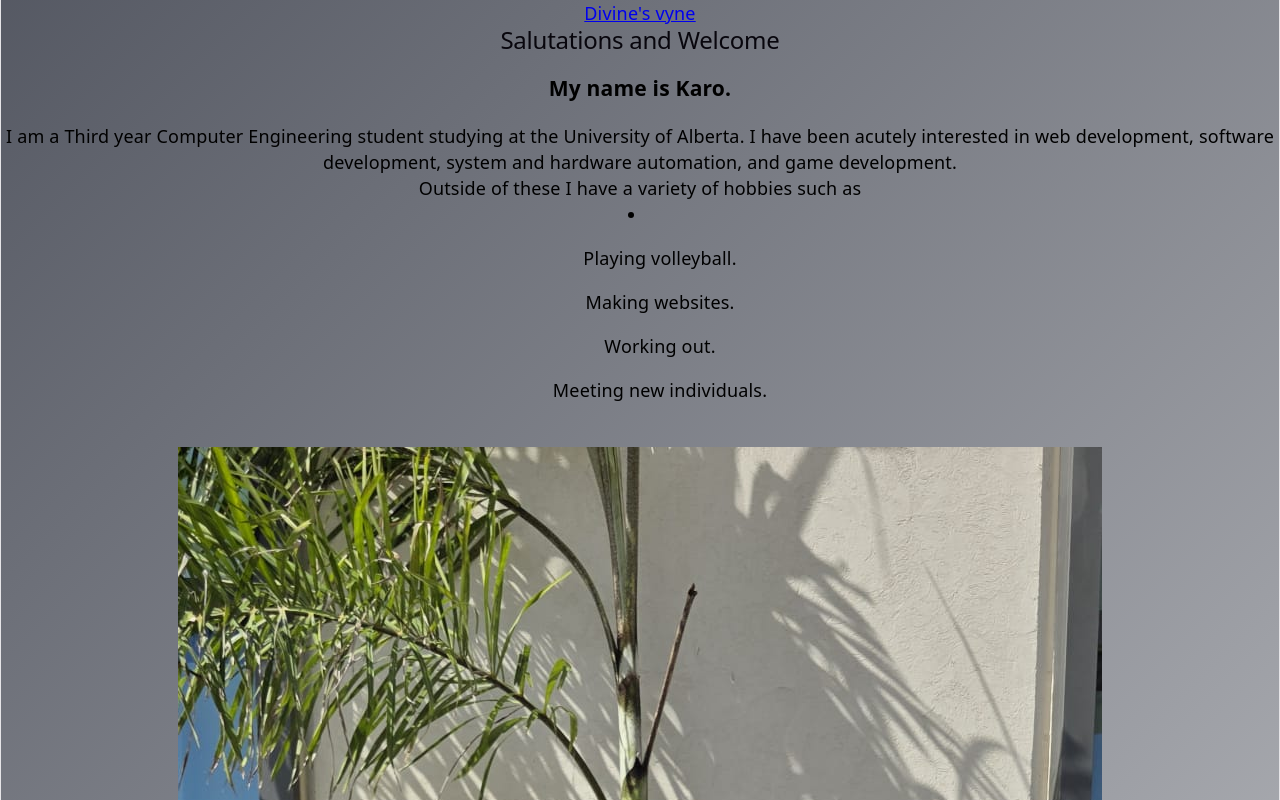
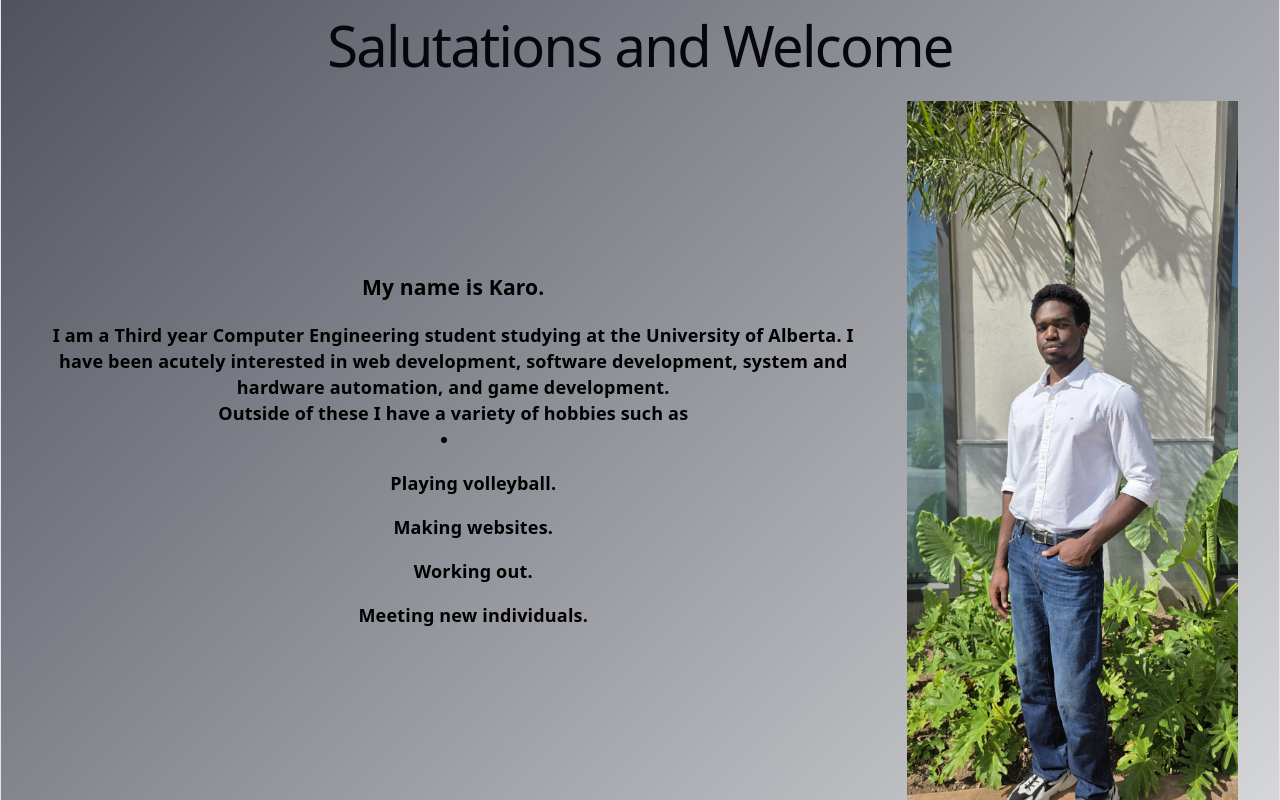
Before and after one commit to kdruid/My-Website, a React (Vite) app in the folder my-react-app/: page / in a window 1280 px wide. Shown: the top 800 px of the page. Built offline with nearby package versions, Linux system fonts and the light colour scheme.

Commit message:
layout_change_2

```diff
--- a/my-react-app/src/App.css
+++ b/my-react-app/src/App.css
@@ -101,7 +101,7 @@ html, body, #root {
 }
 
 .content{
-  border: black;
+  border-block: black;
 }
 
 
@@ -112,7 +112,7 @@ html, body, #root {
   margin: 5px;
   border-radius: 4px;
   border: none;
-  color: black;
+  color: rgb(255, 255, 255);
   cursor: pointer;
   transition: 0.4s;
 }
@@ -120,6 +120,11 @@ html, body, #root {
 .collapsible:hover{
   background-color: aquamarine;
   color: rgb(97, 173, 239);
+}
+
+.content h3{
+  color: var(--gradient);
+  animation: gradientShift 10s ease infinite;
 }
 
 .footer_container h1{
@@ -141,13 +146,6 @@ html, body, #root {
   color: #6f5252;
 }
 
-.home_link{
-  list-style: none;
-  padding: 0%;
-  margin: 0;
-  text-align: left;
-}
-
 .images{
   width: 100%;
   max-width: 900px;
--- a/my-react-app/src/App.jsx
+++ b/my-react-app/src/App.jsx
@@ -14,15 +14,14 @@ function App() {
 
   return (
     <div className="App">
-      <header>
-        <a href="/" className="home_link">Divine's vyne</a>
-      </header>
-      <h2>Salutations and Welcome</h2>
+      <h1>Salutations and Welcome</h1>
        <main>
+        <table>
+          <thead>
+            <tr>
+              <th>
                 <div className="content">
                   <h3>My name is Karo. <br /></h3>
-        </div>
-        <div className="content">
                   I am a Third year Computer Engineering student studying at the University of Alberta.
                   I have been acutely interested in web development, software development, system and
                   hardware automation, and game development.
@@ -36,7 +35,13 @@ function App() {
                   </li>
                   <br />
                 </div>
-        <img src={myImage} alt="image of me" /> <br />
+              </th>
+              <th> <img src={myImage} alt="image of me" /> <br /> </th>
+            </tr>
+          </thead>
+
+        </table>
+
 
         <button onClick={() =>
           setTab(tab === "projects" ? null : "projects")}
```
Lines whose indentation alone changed are shown as unchanged.
